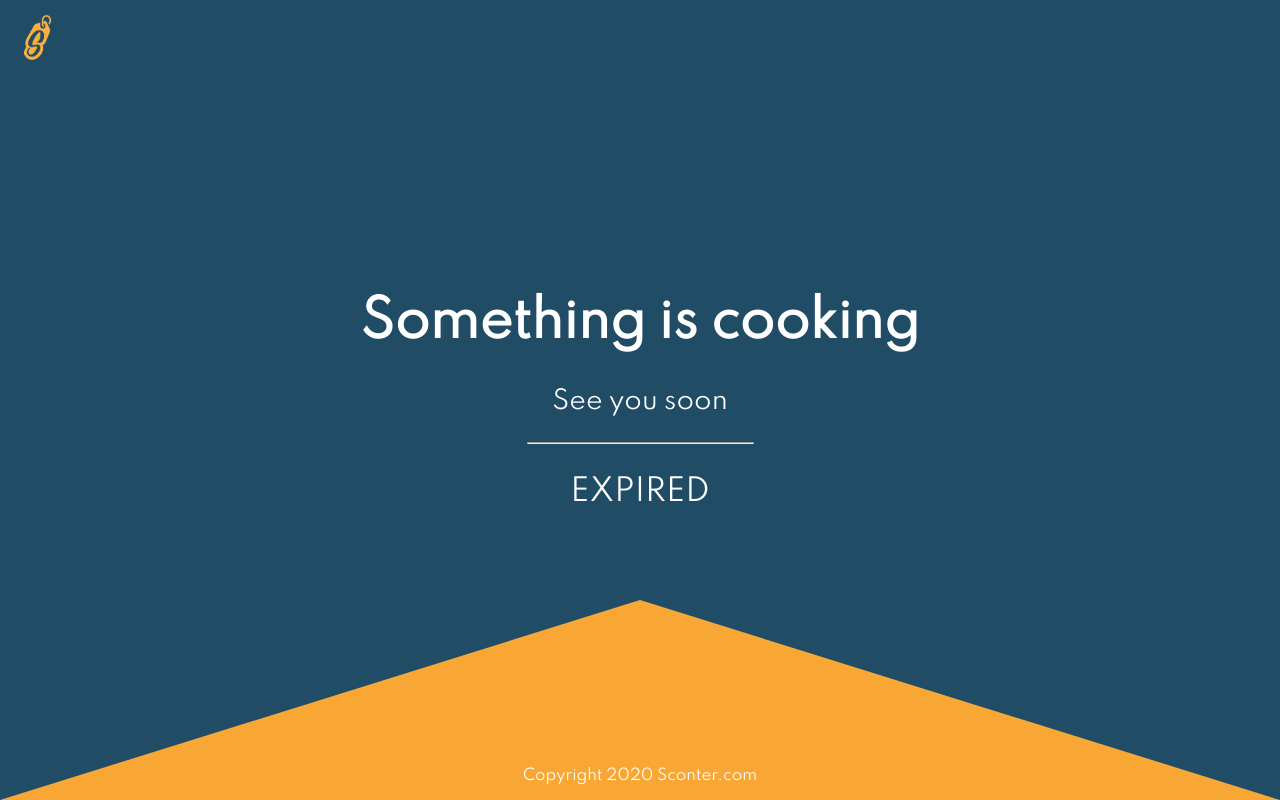
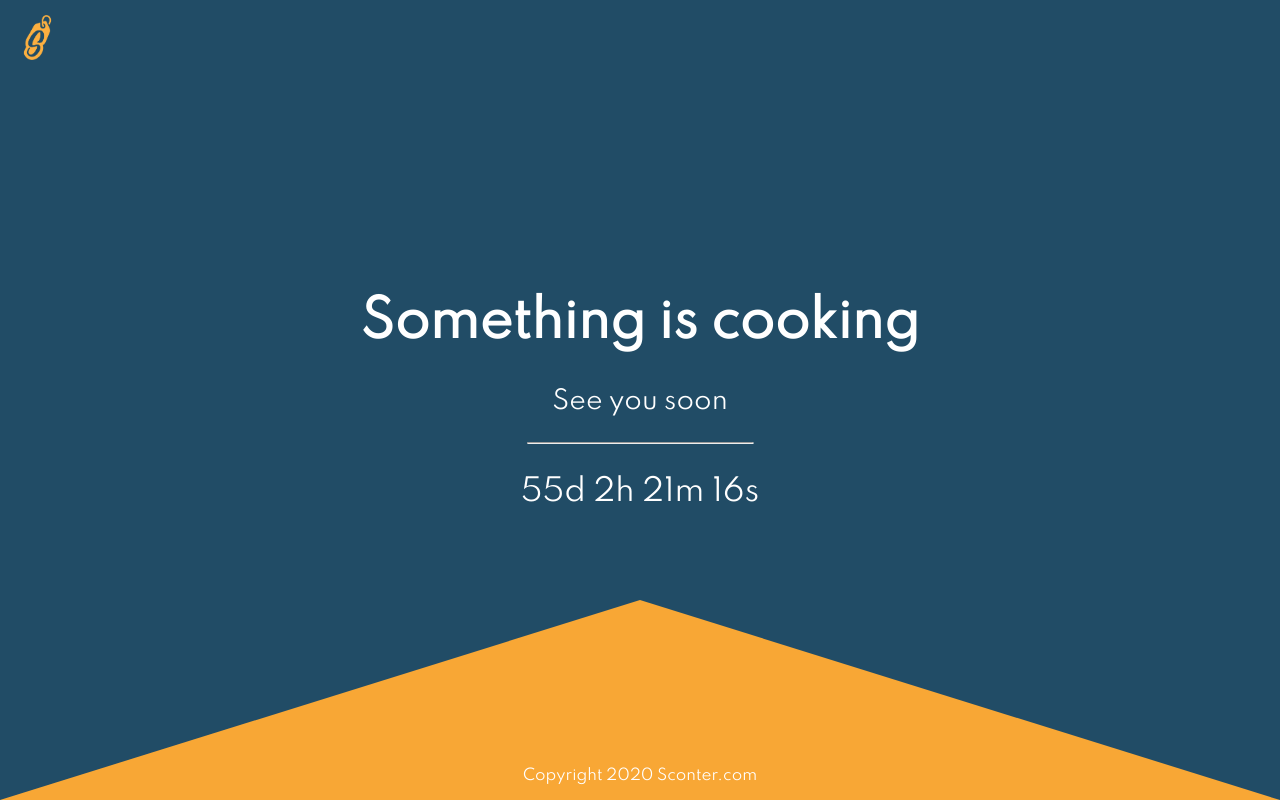
Before and after one commit to byandrej/Sconter-coming-soon, a plain HTML site: page index.html in a window 1280 px wide. Drawn offline with Linux system fonts and the light colour scheme.

Commit message:
Update index.html
Changed date and text

```diff
--- a/index.html
+++ b/index.html
@@ -78,7 +78,7 @@ hr {
 
 <script>
 // Set the date we're counting down to
-var countDownDate = new Date("Jun 1, 2020 15:00:00").getTime();
+var countDownDate = new Date("Aug 30, 2020 15:00:00").getTime();
 
 // Update the count down every 1 second
 var countdownfunction = setInterval(function() {
@@ -102,7 +102,7 @@ var countdownfunction = setInterval(function() {
   // If the count down is over, write some text
   if (distance < 0) {
     clearInterval(countdownfunction);
-    document.getElementById("clock").innerHTML = "EXPIRED";
+    document.getElementById("clock").innerHTML = "LAUNCH IS BEHIND THE CORNER";
   }
 }, 1000);
 </script>
```
